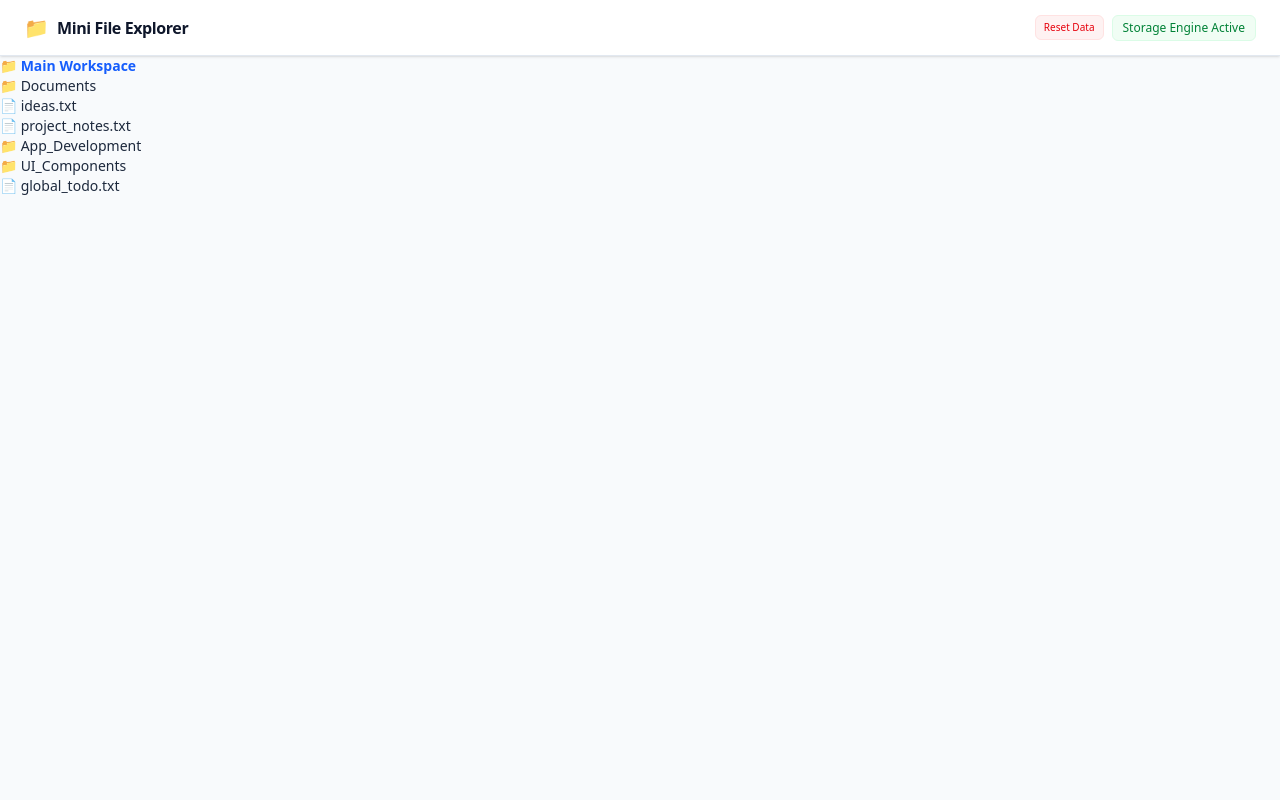
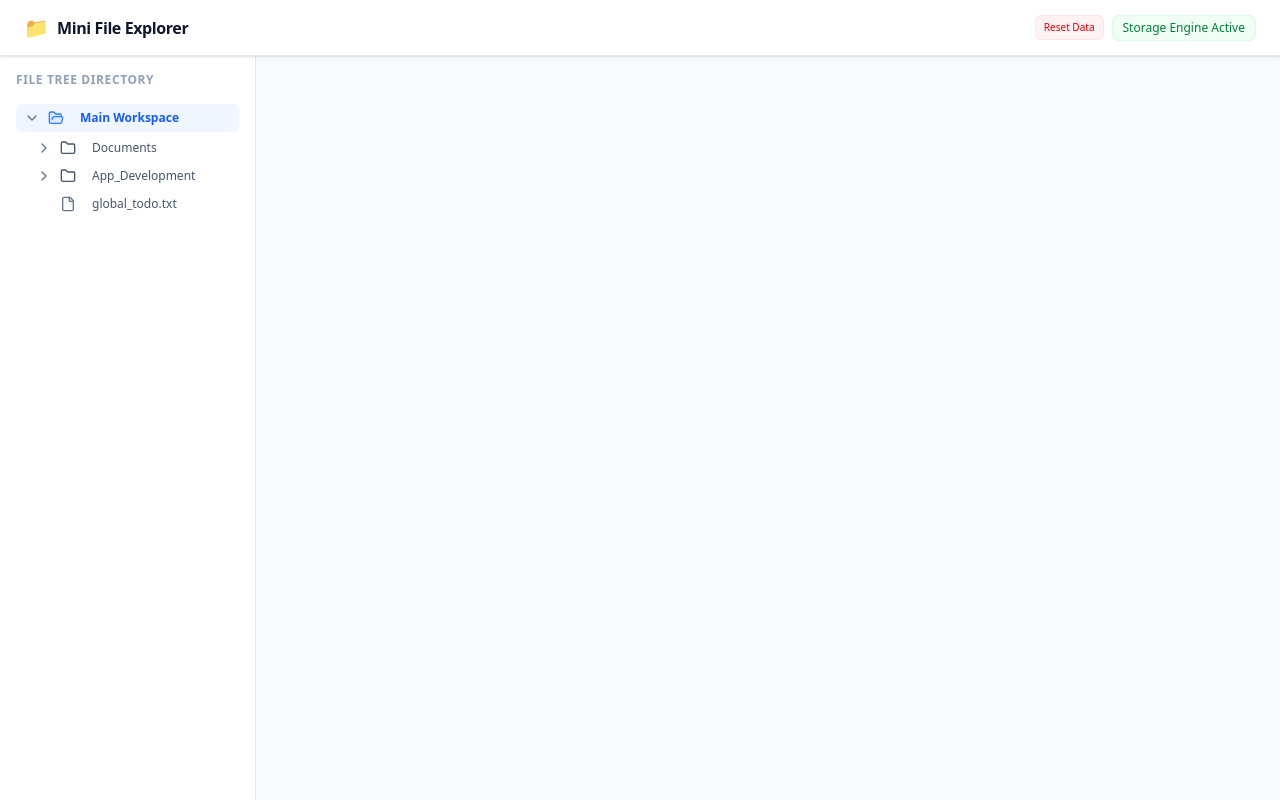
Before and after one commit to prio12/recursive-file-explore, a Next.js app: page / in a window 1280 px wide. Built offline with nearby package versions, Linux system fonts and the light colour scheme.

Commit message:
feat: finised Ui design with dynamic indention and recursive react render to  render all the folder and files on the left sidebar Item

```diff
--- a/app/page.tsx
+++ b/app/page.tsx
@@ -3,8 +3,8 @@ import { Navbar } from "@/components/Navbar";
 import { FileNode } from "@/types/types";
 import { useEffect, useState } from "react";
 import { initialFileSystem } from "../mockData";
-import { SidebarItem } from "@/components/SidebarItem";
 import { findNodeById } from "@/utils/fileUtils";
+import SidebarItem from "@/components/SidebarItem";
 
 export default function Home() {
   // Initializing the file tree state with injected dummy data
@@ -15,6 +15,9 @@ export default function Home() {
 
   // Tracks the active folder ID, starting at "root" from dummy data and updating based on user clicks
   const [currentFolderId, setCurrentFolderId] = useState<string>("root");
+
+  const [isMobileSidebarOpen, setIsMobileSidebarOpen] =
+    useState<boolean>(false);
 
   //Handle initial data load safely on client mount
   useEffect(() => {
@@ -52,15 +55,51 @@ export default function Home() {
     <div className="flex flex-col h-screen bg-slate-50 text-slate-800  overflow-hidden">
       {/* navbar */}
       <Navbar />
-      <div>
-        {fileTree?.map((rootNode) => (
-          <SidebarItem
-            key={rootNode?.id}
-            node={rootNode}
-            currentFolderId={currentFolderId}
-            onSelectFolder={handleSelectFolder}
+      <div className="flex flex-1 overflow-hidden relative">
+        {isMobileSidebarOpen && (
+          <div
+            onClick={() => setIsMobileSidebarOpen(false)}
+            className="fixed inset-0 bg-slate-900/40 backdrop-blur-xs z-10 md:hidden"
           />
-        ))}
+        )}
+
+        {/* left sidebar Item */}
+        <aside
+          className={`
+          fixed md:static top-0 bottom-0 left-0 z-20
+          w-64 bg-white border-r border-slate-200
+          flex flex-col overflow-y-auto p-4 gap-2
+          transform transition-transform duration-200 ease-in-out
+          ${isMobileSidebarOpen ? "translate-x-0" : "-translate-x-full"}
+          md:translate-x-0
+        `}
+        >
+          <div className="flex items-center justify-between md:block mb-2">
+            <p className="text-xs font-bold text-slate-400 uppercase tracking-wider">
+              File Tree Directory
+            </p>
+            <button
+              onClick={() => setIsMobileSidebarOpen(false)}
+              className="text-slate-400 hover:text-slate-600 text-sm md:hidden p-1"
+            >
+              ✕
+            </button>
+          </div>
+
+          <div className="flex flex-col gap-0.5 w-full">
+            {fileTree.map((rootNode) => (
+              <SidebarItem
+                key={rootNode.id}
+                node={rootNode}
+                currentFolderId={currentFolderId}
+                onSelectFolder={(id) => {
+                  setCurrentFolderId(id);
+                  setIsMobileSidebarOpen(false);
+                }}
+              />
+            ))}
+          </div>
+        </aside>
       </div>
     </div>
   );
--- a/components/SidebarItem.tsx
+++ b/components/SidebarItem.tsx
@@ -1,48 +1,102 @@
+"use client";
+
 import { FileNode } from "@/types/types";
+import React, { useState } from "react";
+import {
+  ChevronDown,
+  ChevronRight,
+  Folder,
+  File,
+  FolderOpen,
+} from "lucide-react";
 
 interface SidebarItemProps {
   node: FileNode;
   currentFolderId: string;
   onSelectFolder: (id: string) => void;
-  //   depth?: number;
+  depth?: number; // Tracks nesting depth to calculate indentation (calculates the paddingLeft)
 }
 
-export const SidebarItem = ({
+export default function SidebarItem({
   node,
   currentFolderId,
   onSelectFolder,
-}: SidebarItemProps) => {
+  depth = 0,
+}: SidebarItemProps) {
+  //local state to keep track if the folder is open or close
+  const [isOpen, setIsOpen] = useState<boolean>(depth === 0); // Keep root open by default for better UI
+
   const isFolder = node.type === "folder";
+  const isActive = currentFolderId === node.id;
 
   // Handle clicking a line item row
   const handleClick = (e: React.MouseEvent) => {
     e.stopPropagation();
     if (isFolder) {
+      //to set current folderId
       onSelectFolder(node.id);
-      // Toggle expand/collapse when clicking the row
-      //   setIsOpen(!isOpen);
+      // Toggle between open or close for a specific folder when clicking
+      setIsOpen(!isOpen);
     }
   };
+
   return (
-    <div>
+    <div className="flex flex-col w-full select-none">
       <div
         onClick={handleClick}
-        className={`cursor-pointer text-sm ${
-          currentFolderId === node.id ? "text-blue-600 font-bold" : ""
-        }`}
+        style={{ paddingLeft: `${depth * 12 + 8}px` }} // Dynamic progressive indentation
+        className={`
+          flex items-center gap-2 py-1.5 pr-2 rounded-md text-xs font-medium cursor-pointer transition-colors
+          ${
+            isActive
+              ? "bg-blue-50 text-blue-600 font-semibold"
+              : "text-slate-600 hover:bg-slate-100"
+          }
+        `}
       >
-        {isFolder ? "📁" : "📄"} {node.name}
+        {/* Expand/Collapse Custom Indicator */}
+        {isFolder ? (
+          <span className="text-[10px] text-slate-400 w-4 text-center font-bold">
+            {isOpen ? (
+              <ChevronDown className="w-4 h-4 text-slate-500 mr-1 shrink-0" />
+            ) : (
+              <ChevronRight className="w-4 h-4 text-slate-500 mr-1 shrink-0" />
+            )}
+          </span>
+        ) : (
+          <span className="w-4" />
+        )}
+
+        <span className="text-sm mr-2 shrink-0">
+          {isFolder ? (
+            isOpen ? (
+              <FolderOpen className="w-4 h-4 text-blue-500 fill-blue-500/10" />
+            ) : (
+              <Folder className="w-4 h-4 " />
+            )
+          ) : (
+            <File className="w-4 h-4 text-slate-500" />
+          )}
+        </span>
+        <span>{node.name}</span>
       </div>
 
-      {isFolder &&
-        node.children?.map((child) => (
+      {/* if it's a folder & it's Open and it has children use React recursive component loop to
+      render it's children and in that case each children will get 0 + 1 depth to dynamically
+      Indented */}
+      {isFolder && isOpen && node.children && (
+        <div className="flex flex-col w-full mt-0.5">
+          {node.children.map((child) => (
             <SidebarItem
               key={child.id}
               node={child}
               currentFolderId={currentFolderId}
               onSelectFolder={onSelectFolder}
+              depth={depth + 1} // Increment the depth level for padding calculations
             />
           ))}
         </div>
+      )}
+    </div>
   );
-};
+}
```
Lines whose indentation alone changed are shown as unchanged.
